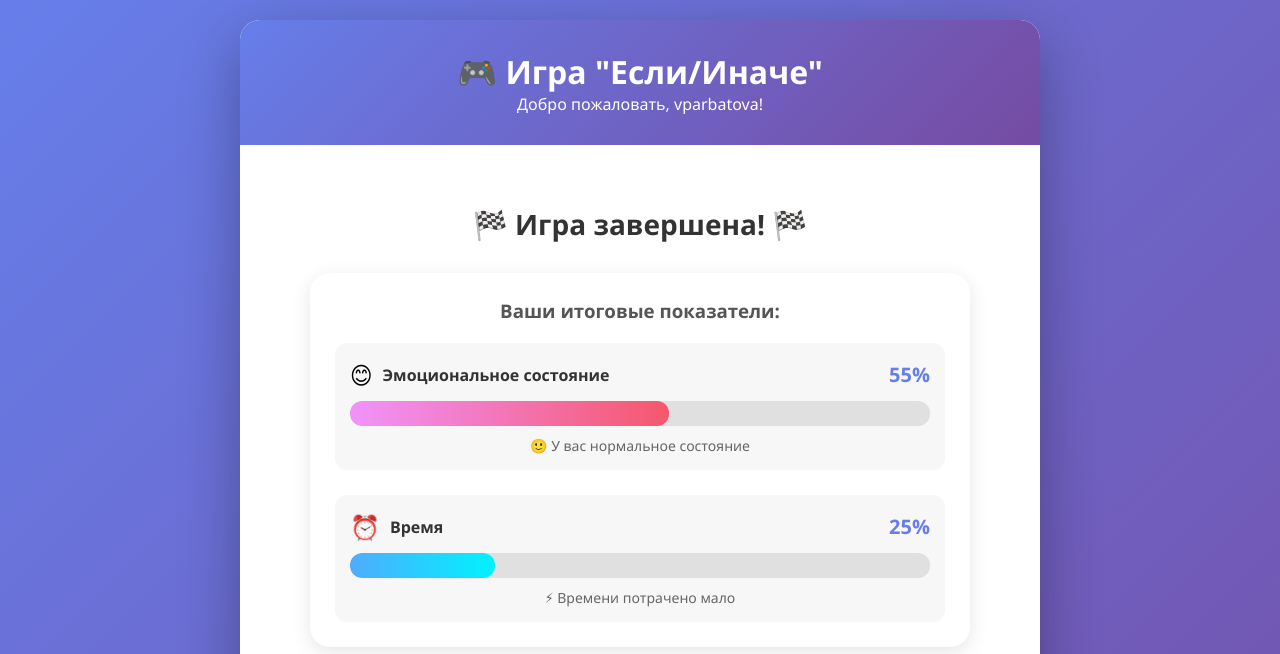
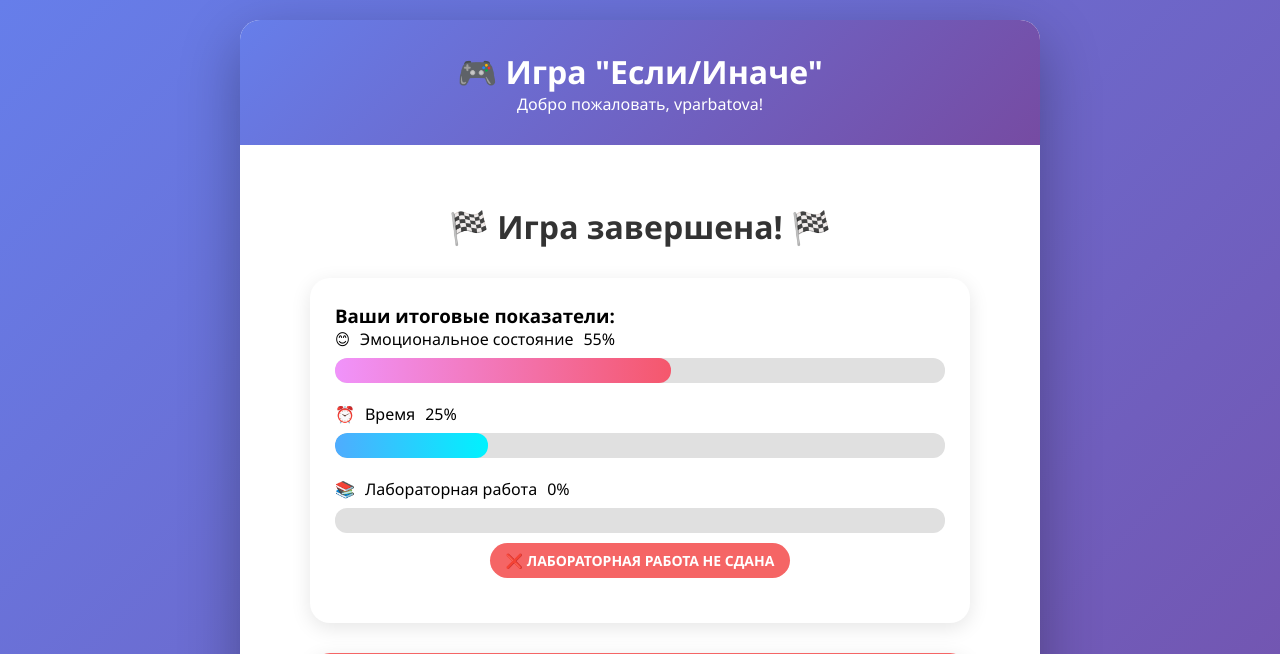
Before and after one commit to vparbatova/if_else_game, a Django app: page /laba/result/ in a window 1280 px wide. Shown: the top 654 px of the page. Run offline with Django 4.2, Linux system fonts and the light colour scheme; a user stored in the database is signed in; data comes from the database, SQL or seed files in the repository; both versions use the stored data as it was after the commit.

Commit message:
чтобы работало + счетчик сданной лабы

```diff
--- a/main/game/models.py
+++ b/main/game/models.py
@@ -36,6 +36,7 @@ class Answer(models.Model):
     emotion_change = models.IntegerField('Изменение эмоционального состояния',
                                          default=0)
     time_change = models.IntegerField('Изменение времени', default=0)
+    score = models.IntegerField('Изменение баллов за лабу', default=0)
 
     class Meta:
         verbose_name = 'Вариант ответа'
@@ -52,3 +53,4 @@ class UserProgress(models.Model):
     answers_history = models.JSONField(default=list)
     emotion_score = models.IntegerField('Эмоциональное состояние', default=50)
     time_score = models.IntegerField('Время', default=50)
+    score_for_lab = models.IntegerField('Баллы за лабу', default=0)
--- a/main/game/templates/game/game_result.html
+++ b/main/game/templates/game/game_result.html
@@ -20,15 +18,6 @@
             <div class="progress-bar">
                 <div class="progress-fill emotion-fill" style="width: {{ emotion_score }}%"></div>
             </div>
-            <div class="score-description">
-                {% if emotion_score >= 70 %}
-                    🌟 Вы в отличном настроении!
-                {% elif emotion_score >= 40 %}
-                    🙂 У вас нормальное состояние
-                {% else %}
-                    😔 Вам было тяжело
-                {% endif %}
-            </div>
         </div>
 
         <div class="score-item time">
@@ -40,19 +29,26 @@
             <div class="progress-bar">
                 <div class="progress-fill time-fill" style="width: {{ time_score }}%"></div>
             </div>
-            <div class="score-description">
-                {% if time_score >= 70 %}
-                    ⏳ Времени потрачено достаточно
-                {% elif time_score >= 40 %}
-                    ⌛ Средние затраты времени
+        </div>
+        <div class="score-item lab">
+            <div class="score-header">
+                <span class="score-icon">📚</span>
+                <span class="score-name">Лабораторная работа</span>
+                <span class="score-number">{{ lab_score }}%</span>
+            </div>
+            <div class="progress-bar">
+                <div class="progress-fill lab-fill" style="width: {{ lab_score }}%"></div>
+            </div>
+            <div class="lab-status">
+                {% if lab_passed %}
+                    <div class="status-badge success">✅ ЛАБОРАТОРНАЯ РАБОТА СДАНА</div>
                 {% else %}
-                    ⚡ Времени потрачено мало
+                    <div class="status-badge error">❌ ЛАБОРАТОРНАЯ РАБОТА НЕ СДАНА</div>
                 {% endif %}
             </div>
         </div>
     </div>
 
-    <!-- Концовка -->
     <div class="ending-card {{ ending_type }}">
         {% if ending_image %}
             <div class="ending-image">
@@ -66,22 +62,44 @@
         </div>
     </div>
 
-    <!-- Кнопки действий -->
     <div class="result-buttons">
-        <form action="{% url 'reset_game' %}" method="post" style="display: inline;">
+        <form action="{% url 'reset_game' %}" method="post">
             {% csrf_token %}
-            <button type="submit" class="btn btn-restart">
-                🔄 Пройти заново
-            </button>
+            <button type="submit" class="btn btn-restart">🔄 Пройти заново</button>
         </form>
-
-        <a href="{% url 'login' %}" class="btn btn-exit">
-            🚪 Выйти из игры
-        </a>
+        <a href="{% url 'login' %}" class="btn btn-exit">🚪 Выйти из игры</a>
     </div>
 </div>
 
 <style>
+    .lab-fill {
+        background: linear-gradient(90deg, #f6d365 0%, #fda085 100%);
+    }
+
+    .lab-status {
+        margin-top: 10px;
+        text-align: center;
+    }
+
+    .status-badge {
+        display: inline-block;
+        padding: 8px 16px;
+        border-radius: 20px;
+        font-weight: bold;
+        font-size: 14px;
+    }
+
+    .status-badge.success {
+        background: #48bb78;
+        color: white;
+    }
+
+    .status-badge.error {
+        background: #f56565;
+        color: white;
+    }
+
+    /* Остальные стили как были */
     .result-container {
         max-width: 700px;
         margin: 0 auto;
@@ -92,10 +110,8 @@
         text-align: center;
         color: #333;
         margin-bottom: 30px;
-        font-size: 28px;
     }
 
-    /* Итоговые счётчики */
     .final-scores {
         background: white;
         border-radius: 20px;
@@ -104,45 +120,15 @@
         box-shadow: 0 5px 20px rgba(0,0,0,0.1);
     }
 
-    .final-scores h3 {
-        text-align: center;
+    .score-item {
         margin-bottom: 20px;
-        color: #555;
-    }
-
-    .score-item {
-        margin-bottom: 25px;
-        padding: 15px;
-        border-radius: 12px;
-        background: #f7f7f7;
-    }
-
-    .score-item:last-child {
-        margin-bottom: 0;
     }
 
     .score-header {
         display: flex;
         align-items: center;
         gap: 10px;
-        margin-bottom: 10px;
-        flex-wrap: wrap;
-    }
-
-    .score-icon {
-        font-size: 24px;
-    }
-
-    .score-name {
-        font-weight: bold;
-        color: #333;
-        flex-grow: 1;
-    }
-
-    .score-number {
-        font-weight: bold;
-        font-size: 20px;
-        color: #667eea;
+        margin-bottom: 8px;
     }
 
     .progress-bar {
@@ -151,7 +137,6 @@
         background: #e0e0e0;
         border-radius: 12px;
         overflow: hidden;
-        margin: 10px 0;
     }
 
     .progress-fill {
@@ -168,14 +153,6 @@
         background: linear-gradient(90deg, #4facfe 0%, #00f2fe 100%);
     }
 
-    .score-description {
-        font-size: 14px;
-        color: #666;
-        margin-top: 8px;
-        text-align: center;
-    }
-
-    /* Карточка концовки */
     .ending-card {
         background: white;
         border-radius: 20px;
--- a/main/game/views.py
+++ b/main/game/views.py
@@ -51,14 +51,13 @@ def question_view(request):
             history = UserProgress.objects.filter(user=request.user)[0].answers_history
             target_question = None
             for item in history:
-                if item['question_text'] == 'Какой макияж выбрать?':
+                if item['question_text'] == 'Чего-то не хватает, но времени немного. Мне нужно…':
                     target_question = item
                     break
             if target_question['answer_text'] != 'Не краситься':
                 answer.next_question = good_next_question
             else:
                 answer.next_question = bad_next_question
-        print('\n\n' + str(progress.time_score) + '\n\n')
         if answer.question.text == 'Пора идти в кабинет' and answer.text == 'Далее' and progress.time_score > 100:
             return render(request, 'game/game_over.html', context={'message': 'Вы опоздали, вас не пустили в кабинет!'})
         elif answer.question.text == 'Пора идти в кабинет' and answer.text == 'Далее' and progress.time_score >= 0 and progress.time_score < 100:
@@ -69,6 +68,7 @@ def question_view(request):
             answer.next_question = next_question
         progress.emotion_score = progress.emotion_score + answer.emotion_change
         progress.time_score = progress.time_score + answer.time_change
+        progress.score_for_lab = progress.score_for_lab + answer.score
 
         history = progress.answers_history
         history.append({
@@ -79,6 +79,7 @@ def question_view(request):
             'emotion_change': answer.emotion_change,
             'time_change': answer.time_change,
             'emotion_after': progress.emotion_score,
+            'score_for_lab': progress.score_for_lab,
             'time_after': progress.time_score
         })
         progress.answers_history = history
@@ -96,6 +97,7 @@ def question_view(request):
     return render(request, 'game/question.html', {
         'question': question,
         'answers': answers,
+        'lab_score': progress.score_for_lab,
         'emotion_score': progress.emotion_score,
         'time_score': progress.time_score
     })
@@ -107,6 +109,9 @@ def game_result(request):
 
     emotion = progress.emotion_score
     time_score = progress.time_score
+    score_for_lab = progress.score_for_lab
+
+    lab_passed = score_for_lab >= 50
 
     if emotion >= 70 and time_score >= 70:
         ending_type = 'happy'
@@ -135,7 +140,9 @@ def game_result(request):
         'ending_image': ending_image,
         'ending_type': ending_type,
         'emotion_score': emotion,
-        'time_score': time_score
+        'time_score': time_score,
+        'lab_score': score_for_lab,
+        'lab_passed': lab_passed
     })
 
 
@@ -145,6 +152,7 @@ def reset_game(request):
     first_question = GameQuestion.objects.filter(is_first=True)[0]
     progress.time_score = 0
     progress.emotion_score = 50
+    progress.score_for_lab = 0
     progress.current_question = first_question
     progress.answers_history = []
     progress.save()
```
Also changed, not shown: other parts of main/game/templates/game/game_result.html (+7 -100 lines), main/db.sqlite3, main/game/migrations/0006_answer_score_userprogress_score_for_lab.py (added).
